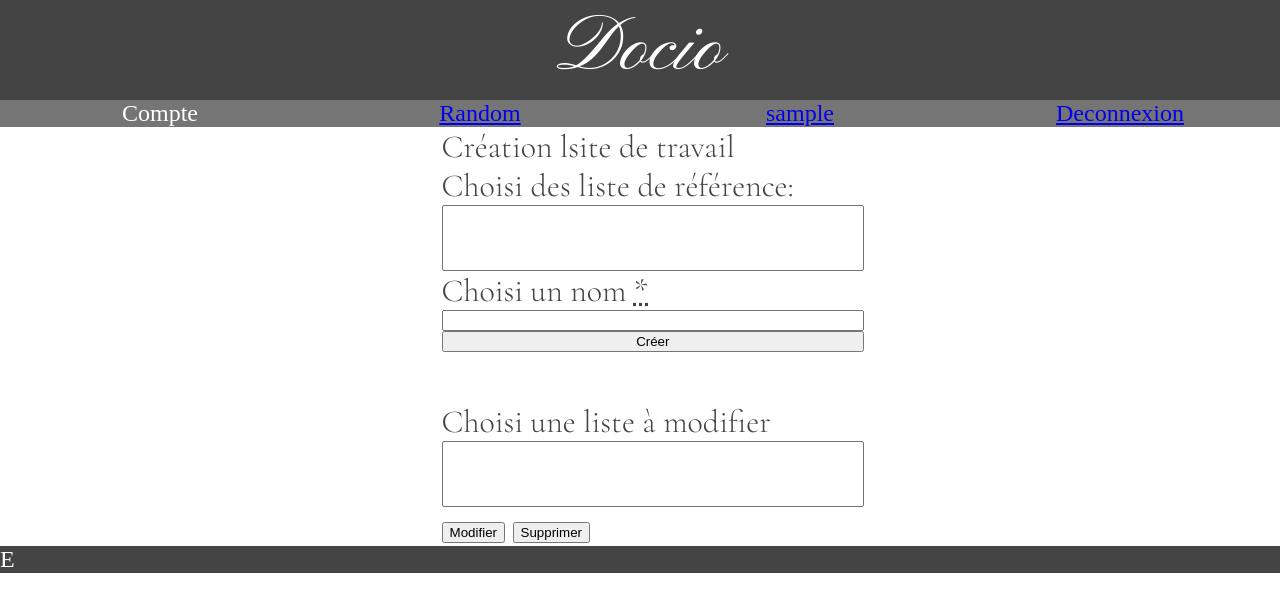
After one commit to rayaneberrada/Docio, a Django app: a page that uses randwordly/templates/randwordly/main.html in a window 1280 px wide. The commit adds this page. Shown: the top 612 px of the page. Run offline with Django 3.2, Linux system fonts and the light colour scheme; the visitor is signed in with stand-in values (Sample User, id 1); data comes from the database, SQL or seed files in the repository; data that the repository does not hold is empty.

Commit message:
Last version

```diff
--- /dev/null
+++ b/randwordly/static/randwordly/liste.css
@@ -0,0 +1,21 @@
+.liste_manager {
+	font-family: 'Cormorant Garamond', serif;
+    grid-column: 1 / 7 ;
+}
+
+.creation {
+	display: flex;
+	flex-direction: column;
+	width: 33%;
+	margin-left: 34.5%;
+	font-size: 2em;
+}
+
+.manage {
+	display: flex;
+	flex-direction: column;
+	margin-top: 50px;
+	margin-left: 34.5%;
+	width: 33%;
+	font-size: 2em;
+}
--- /dev/null
+++ b/randwordly/templates/randwordly/account.html
@@ -0,0 +1,4 @@
+{% extends 'randwordly/main.html' %}
+{% block content %}
+<a href="{% url 'randwordly:liste' user %}"> Modifier / créer une liste</a>
+{% endblock %}
--- /dev/null
+++ b/randwordly/templates/randwordly/liste.html
@@ -0,0 +1,43 @@
+{% extends 'randwordly/main.html' %}
+{% load static %}
+
+{% block css %}
+	 <link rel="stylesheet" type="text/css" href="{% static 'randwordly/liste.css' %}">
+{% endblock css %}
+
+{% block content %}
+	{% if post_response %}
+		<p>{{post_response}}</p>
+	{% endif %}
+	<section class="liste_manager">
+		<form action="{% url 'randwordly:liste' user.username%}" class="creation" method="post">
+			<p>Création lsite de travail</p>
+			<label>Choisi des liste de référence: </label>
+			<select name="list_chosen" id="list_chosen" multiple required>
+				{% for liste in listes %}
+					<option value="{{liste}}" name="list_chosen">{{liste}}</option>
+				{% endfor %}
+			</select>
+			<label>Choisi un nom <abbr title="Entre 4 et 15 caractères">*</abbr></label>
+			<input type="" name="new_list_name" minlength="4" maxlength="15" required>
+			<input type="submit" value="Créer">
+		</form>
+
+		<div class="manage">
+			<label>Choisi une liste à modifier</label>
+				<select name="cars" id="cars" multiple>
+				{% for liste in user_listes %}
+					<option value={{liste}}>{{liste}}</option>
+				{% endfor %}
+			</select>
+			<div class="choice">
+				<button> Modifier </button>
+				<button> Supprimer </button>
+			</div>
+		</div>
+	</section>
+{% endblock content %}
+
+{% block javascript %}
+
+{% endblock javascript %}
--- a/randwordly/templates/randwordly/main.html
+++ b/randwordly/templates/randwordly/main.html
@@ -9,7 +9,9 @@
 	<link href="https://fonts.googleapis.com/css2?family=Pinyon+Script&display=swap" rel="stylesheet">
 	<link href="https://fonts.googleapis.com/css2?family=Cormorant+Garamond:wght@300&display=swap" rel="stylesheet">
 	<link rel="stylesheet" type="text/css" href="{% static 'randwordly/main.css' %}">
+	{% block  css %}
 
+	{% endblock %}
 	<title></title>
 </head>
 <body>
@@ -20,10 +22,11 @@
   <nav>
   	<div>Compte</div>
   	<div><a href="{% url 'randwordly:random' %}"> Random </a></div>
-  	<div><a href="{% url 'registration:register' %}"> Inscription </a></div>
   	{% if not user.is_authenticated %}
+  		<div><a href="{% url 'registration:register' %}"> Inscription </a></div>
   		<div><a href="{% url 'registration:login' %}"> Connexion </a></div>
   	{% else %}
+  		<div><a href="{% url 'randwordly:account' user %}"> {{user}} </a></div>
 		<div><a href="{% url 'registration:logout' %}"> Deconnexion </a></div>
   	{% endif %}
   </nav>
@@ -63,9 +66,11 @@
 		  	</div>
 	  	</section>
 	  </div>
-  {% endblock %}
+  {% endblock content %}
   <div class="box e">E</div>
 </div>
-<script src="{% static 'randwordly/main.js' %}"></script>
+{% block javascript %}
+	<script src="{% static 'randwordly/main.js' %}"></script>
+{% endblock javascript %}
 </body>
 </html>
--- a/randwordly/urls.py
+++ b/randwordly/urls.py
@@ -6,4 +6,6 @@ app_name = 'randwordly'
 urlpatterns = [
     path('', views.index, name='random'),
     path('add_favorite', views.add_to_liste, name='add_favorite'),
+    path('user/<str:username>', views.manage_account, name='account'),
+    path('user/liste/<str:username>', views.manage_list, name='liste'),
 ]
--- a/randwordly/views.py
+++ b/randwordly/views.py
@@ -1,9 +1,11 @@
 from django.shortcuts import render
 from django.http import HttpResponse
 from django.http import JsonResponse
+from django.contrib.auth.decorators import login_required
 from django.views.decorators.csrf import csrf_exempt
-from .models import Mot, Definition, ListeApprentissage
+from .models import Mot, Definition, ListeApprentissage, MotListe
 from django.contrib.auth.models import User
+from django.urls import reverse
 
 import random
 import json
@@ -27,7 +29,7 @@ def index(request):
     if request.user.is_authenticated:
         user_liste = set([l.nom for l in ListeApprentissage.objects.filter(utilisateur=request.user.id)])
         if "random" not in user_liste:
-            random_liste_creation = ListeApprentissage(utilisateur=request.user, nom="random", mot=Mot.objects.get(pk=1))
+            random_liste_creation = ListeApprentissage(utilisateur=request.user, nom="random")
             random_liste_creation.save()
             user_liste = set([l.nom for l in ListeApprentissage.objects.filter(utilisateur=request.user.id)])
         context["listes"] = list(user_liste)
@@ -58,9 +60,46 @@ def add_to_liste(request):
     if not word or not list_exist:
         return HttpResponse(status=400)
 
-    ListeApprentissage.objects.create(
-            utilisateur=request.user,
-            nom=request.POST.get("listes"),
-            mot=word.first()
+    liste = ListeApprentissage.objects.get(nom=request.POST.get("listes"))
+    MotListe.objects.create(
+            liste_id=liste.id,
+            mot_id=word.first().id
             ).save()
     return HttpResponse(status=200)
+
+@login_required
+def manage_account(request, username):
+    return render(request, 'randwordly/account.html')
+
+@csrf_exempt
+@login_required
+def manage_list(request, username):
+    root = User.objects.get(id=1)
+    user_listes = listes = [liste["nom"] for liste in ListeApprentissage.objects.filter(utilisateur=request.user).values('nom').distinct()]
+    listes = [liste["nom"] for liste in ListeApprentissage.objects.filter(utilisateur=root).values('nom').distinct()]
+    context = {"listes":sorted(listes), "user_listes":user_listes}
+    if request.POST:
+        alreay_exist = ListeApprentissage.objects.filter(nom=request.POST.get("new_list_name"))
+        if alreay_exist:
+            context["post_response"] = "liste existe déjà"
+            return render(request, 'randwordly/liste.html', context)
+
+        ListeApprentissage.objects.create(
+                    utilisateur = request.user,
+                    nom = request.POST.get("new_list_name"),
+                    ).save()
+        for liste in request.POST.getlist("list_chosen"):
+            new_liste = ListeApprentissage.objects.get(nom=request.POST.get("new_list_name"))
+            liste = ListeApprentissage.objects.get(nom=liste)
+            words_in_liste = MotListe.objects.filter(liste_id=liste.id)
+            for word in words_in_liste:
+                MotListe.objects.create(
+                    mot_id = word.mot_id,
+                    liste_id = new_liste.id,
+                    ).save()
+        context["post_response"] = "liste ajoutée"
+        context["user_listes"] = [liste["nom"] for liste in ListeApprentissage.objects.filter(utilisateur=request.user).values('nom').distinct()]
+        return render(request, 'randwordly/liste.html', context)
+
+    else:
+        return render(request, 'randwordly/liste.html', context)
```
Also changed, not shown: randwordly/models.py (+8 -1 lines), randwordly/tests/test_views.py (+52 -11 lines).
